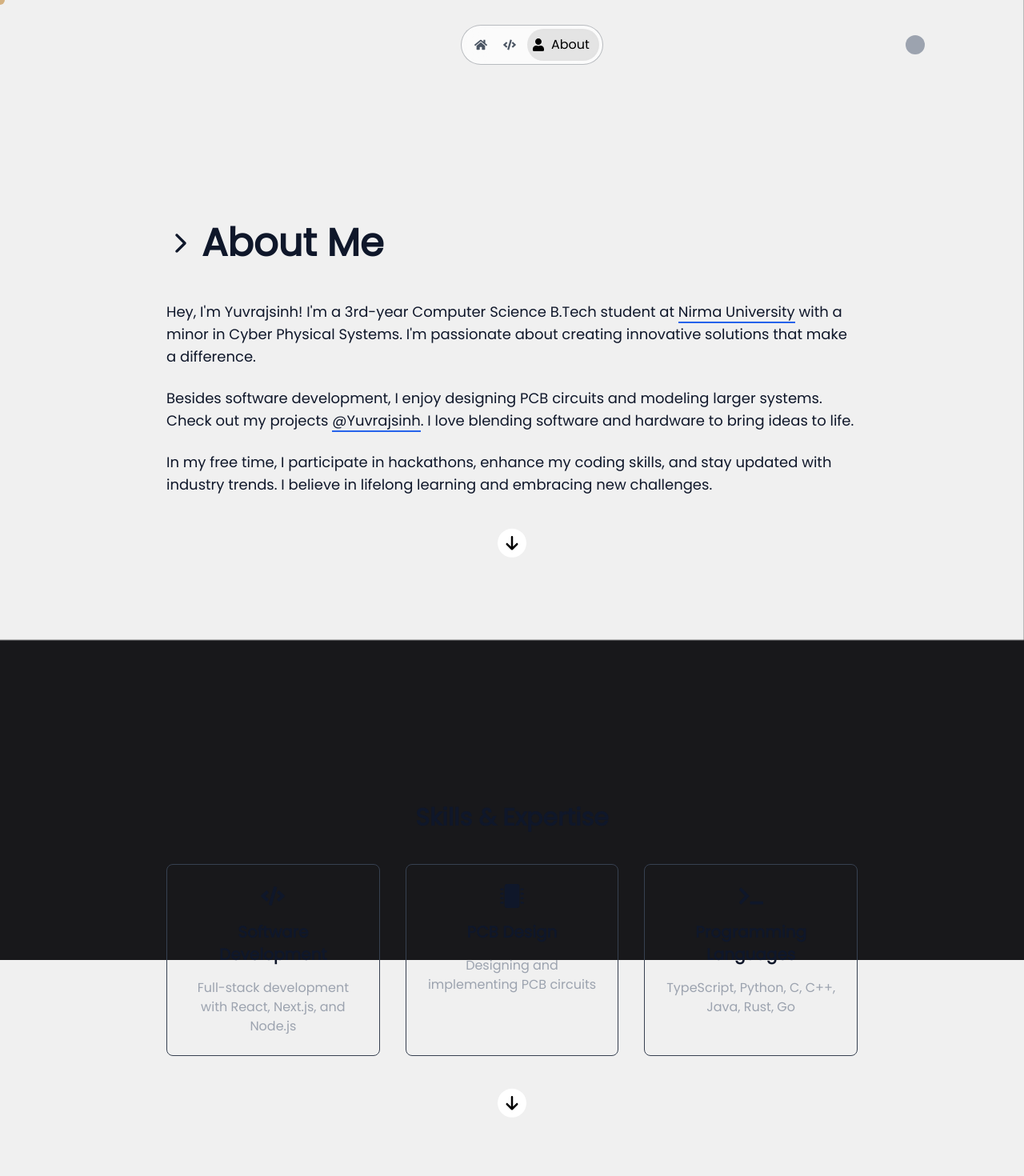
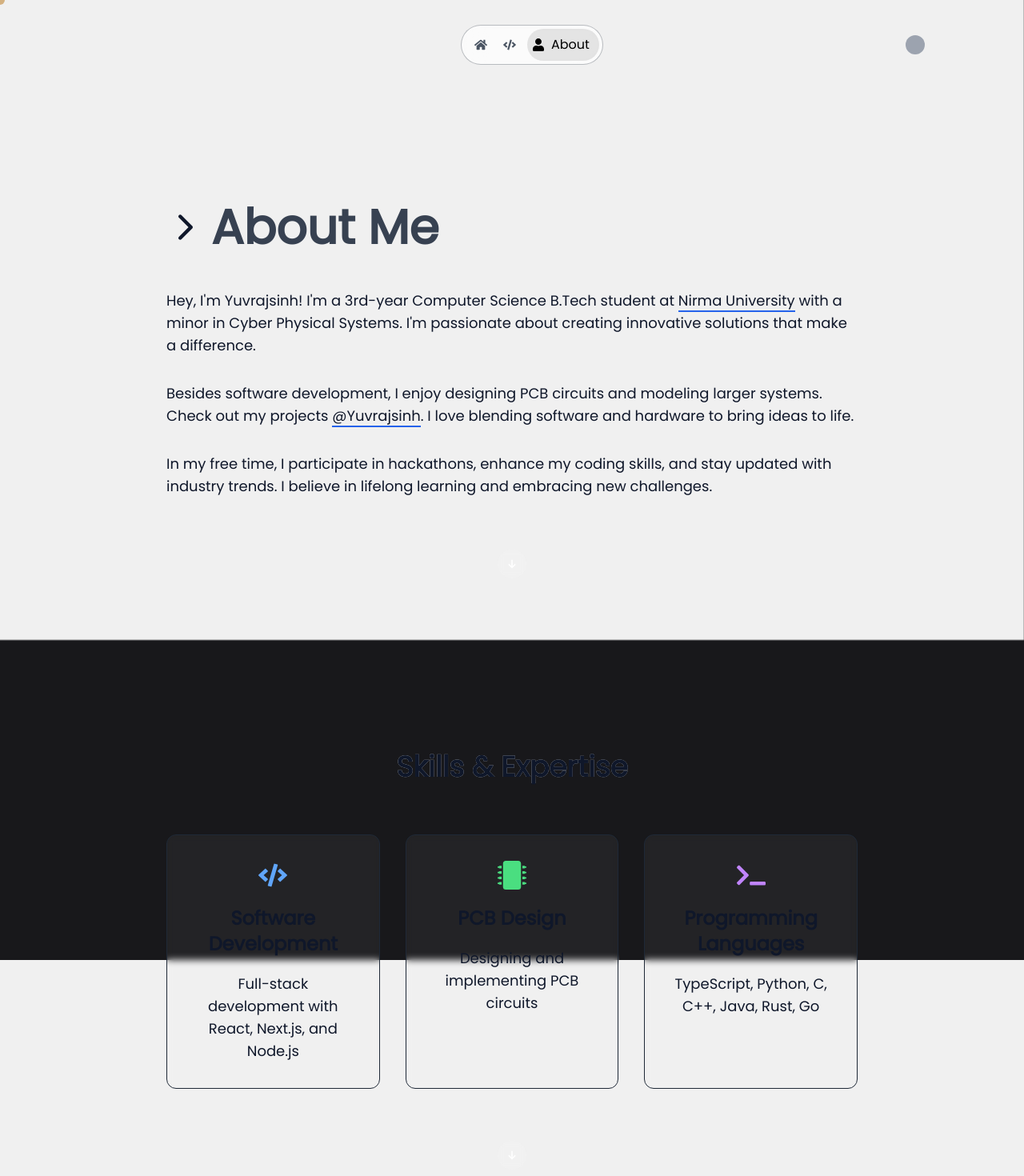
Before and after one commit to yuvrajsinh5252/website, a Next.js app: page /about in a window 1280 px wide. Shown: the top 1470 px of the page at 80% size. Built offline with nearby package versions, Linux system fonts and the light colour scheme.

Commit message:
feat: enhance UI

```diff
--- a/src/app/about/page.tsx
+++ b/src/app/about/page.tsx
@@ -45,22 +45,22 @@
   const fadeIn = {
     initial: { opacity: 0, y: 20 },
     animate: { opacity: 1, y: 0 },
-    transition: { duration: 0.6 },
+    transition: { duration: 0.8, ease: "easeOut" },
   };
 
   const skills = [
     {
-      icon: <FaCode className="text-3xl" />,
+      icon: <FaCode className="text-4xl text-blue-400" />,
       title: "Software Development",
       description: "Full-stack development with React, Next.js, and Node.js",
     },
     {
-      icon: <FaMicrochip className="text-3xl" />,
+      icon: <FaMicrochip className="text-4xl text-green-400" />,
       title: "PCB Design",
       description: "Designing and implementing PCB circuits",
     },
     {
-      icon: <FaTerminal className="text-3xl" />,
+      icon: <FaTerminal className="text-4xl text-purple-400" />,
       title: "Programming Languages",
       description: "TypeScript, Python, C, C++, Java, Rust, Go",
     },
@@ -69,15 +69,17 @@
   return (
     <MaxWidthWrapper className="max-w-screen-lg max-sm:px-4">
       <section
-        className="min-h-screen flex flex-col justify-center pt-28 sm:pt-44"
+        className="min-h-screen flex flex-col justify-center pt-28 sm:pt-44 relative"
         id="introduction"
       >
-        <motion.div {...fadeIn} className="space-y-8 sm:space-y-12">
-          <h1 className="flex gap-2 items-center text-4xl sm:text-5xl font-bold">
-            <IoIosArrowForward className="text-3xl sm:text-4xl max-sm:hidden" />
-            <span className="max-sm:mx-auto">About Me</span>
+        <motion.div {...fadeIn} className="space-y-8 sm:space-y-12 relative">
+          <h1 className="flex gap-2 items-center text-5xl sm:text-6xl font-bold">
+            <IoIosArrowForward className="text-4xl sm:text-5xl max-sm:hidden" />
+            <span className="max-sm:mx-auto dark:bg-gradient-to-r from-gray-200 to-gray-400 bg-clip-text text-transparent bg-gray-700">
+              About Me
+            </span>
           </h1>
-          <div className="space-y-4 sm:space-y-6 mx-auto">
+          <div className="space-y-6 sm:space-y-8 mx-auto">
             <p className="text-base sm:text-lg">
               Hey, I&apos;m Yuvrajsinh! I&apos;m a 3rd-year Computer Science
               B.Tech student at{" "}
@@ -106,40 +108,40 @@
         <motion.div
           animate={{ y: [0, 10, 0] }}
           transition={{ repeat: Infinity, duration: 1.5 }}
-          className="flex justify-center mt-8 sm:mt-10"
+          className="flex justify-center mt-12 sm:mt-16"
         >
           <FaArrowDown
             onClick={() => scrollToSection(1)}
-            className="cursor-pointer text-3xl sm:text-4xl rounded-full bg-white p-2 text-black"
+            className="cursor-pointer text-3xl sm:text-4xl rounded-full bg-white/10 backdrop-blur-sm p-3 text-white hover:bg-white/20 transition-colors"
           />
         </motion.div>
       </section>
 
       <section
-        className="min-h-screen flex flex-col max-sm:pt-20 justify-center"
+        className="min-h-screen flex flex-col max-sm:pt-20 justify-center relative"
         id="skills"
       >
         <motion.div {...fadeIn}>
-          <h2 className="text-2xl sm:text-3xl font-semibold text-center mb-8 sm:mb-10">
+          <h2 className="text-3xl sm:text-4xl font-semibold text-center mb-12 sm:mb-16 bg-clip-text bg-gradient-to-r from-white to-gray-400">
             Skills & Expertise
           </h2>
-          <div className="grid grid-cols-1 sm:grid-cols-2 md:grid-cols-3 gap-4 sm:gap-8">
+          <div className="grid grid-cols-1 sm:grid-cols-2 md:grid-cols-3 gap-6 sm:gap-8">
             {skills.map((skill, index) => (
               <motion.div
                 key={index}
                 initial={{ opacity: 0, y: 20 }}
                 animate={{ opacity: 1, y: 0 }}
                 transition={{ delay: index * 0.2 }}
-                className="p-4 sm:p-6 rounded-lg border border-gray-700 hover:border-gray-500 transition-colors"
+                className="p-6 sm:p-8 rounded-xl border border-gray-800 hover:border-gray-600 transition-all duration-300 backdrop-blur-sm bg-white/5 hover:bg-white/10 group"
               >
-                <div className="flex flex-col items-center text-center space-y-3 sm:space-y-4">
-                  {skill.icon}
-                  <h3 className="text-lg sm:text-xl font-semibold">
+                <div className="flex flex-col items-center text-center space-y-4 sm:space-y-5">
+                  <div className="transform group-hover:scale-110 transition-transform duration-300">
+                    {skill.icon}
+                  </div>
+                  <h3 className="text-xl sm:text-2xl font-semibold">
                     {skill.title}
                   </h3>
-                  <p className="text-sm sm:text-base text-gray-400">
-                    {skill.description}
-                  </p>
+                  <p className="text-base sm:text-lg">{skill.description}</p>
                 </div>
               </motion.div>
             ))}
@@ -149,17 +151,17 @@
         <motion.div
           animate={{ y: [0, 10, 0] }}
           transition={{ repeat: Infinity, duration: 1.5 }}
-          className="flex justify-center mt-8 sm:mt-10"
+          className="flex justify-center mt-12 sm:mt-16"
         >
           <FaArrowDown
             onClick={() => scrollToSection(2)}
-            className="cursor-pointer text-3xl sm:text-4xl rounded-full bg-white p-2 text-black"
+            className="cursor-pointer text-3xl sm:text-4xl rounded-full bg-white/10 backdrop-blur-sm p-3 text-white hover:bg-white/20 transition-colors"
           />
         </motion.div>
       </section>
 
       <section
-        className="min-h-screen flex flex-col justify-center"
+        className="min-h-screen flex flex-col justify-center relative"
         id="contact"
       >
         <ContactUs />
--- a/src/app/layout.tsx
+++ b/src/app/layout.tsx
@@ -5,7 +5,7 @@
 import { constructMetadata } from "@/lib/utils";
 import { ThemeProvider } from "@/components/theme/theme-provider";
 import CustomCursor from "@/components/cursor/custom-cursor";
-import AnimatedBackground from "@/components/ui/animated-background";
+import { CustomBackground } from "@/components/ui/custom-background";
 
 const poppins = Poppins({
   subsets: ["latin"],
@@ -32,7 +32,7 @@
       <body className={poppins.className}>
         <ThemeProvider attribute="class" defaultTheme="system" enableSystem>
           <GrowingCircleAnimation />
-          {/* <AnimatedBackground /> */}
+          <CustomBackground />
           <CustomCursor />
           <Navbar />
           <div className="relative z-20">{children}</div>
--- a/src/app/projects/page.tsx
+++ b/src/app/projects/page.tsx
@@ -74,7 +74,7 @@
                       </Link>
                     </div>
                   </div>
-                  <p className="text-sm dark:text-gray-400 text-gray-900 leading-relaxed flex-grow">
+                  <p className="text-sm dark:text-gray-400 leading-relaxed flex-grow">
                     {project.description}
                   </p>
                   <div className="flex flex-wrap gap-2">
--- a/src/app/styles/globals.css
+++ b/src/app/styles/globals.css
@@ -32,7 +32,7 @@
     -webkit-font-smoothing: antialiased;
     box-sizing: border-box;
     -webkit-tap-highlight-color: transparent;
-    @apply transition-colors duration-300 ease-in-out;
+    @apply transition-all duration-200 ease-in-out;
   }
 
   * {
--- a/src/components/cursor/custom-cursor.tsx
+++ b/src/components/cursor/custom-cursor.tsx
@@ -75,7 +75,7 @@
         }}
       />
 
-      <AnimatePresence>
+      <AnimatePresence mode="sync">
         {hoveredElement && (
           <motion.div
             className="fixed top-0 left-0 border-2 border-blue-500/60 rounded-lg pointer-events-none z-40 mix-blend-difference"
--- a/src/components/ui/animated-background.tsx
+++ /dev/null
@@ -1,69 +0,0 @@
-"use client";
-
-import { motion } from "framer-motion";
-import { useTheme } from "next-themes";
-import { useEffect, useState } from "react";
-
-export default function AnimatedBackground() {
-  const { theme } = useTheme();
-  const [mounted, setMounted] = useState(false);
-
-  useEffect(() => {
-    setMounted(true);
-  }, []);
-
-  if (!mounted) return null;
-
-  const isDark = theme === "dark";
-
-  return (
-    <div className="fixed inset-0 z-0">
-      <div
-        className={`absolute inset-0 ${
-          isDark
-            ? "bg-gradient-to-b from-transparent via-gray-900/30 to-gray-900/50"
-            : "bg-gradient-to-b from-transparent via-gray-100/30 to-gray-200/50"
-        }`}
-      />
-
-      <div className="absolute inset-0 overflow-hidden">
-        {[...Array(5)].map((_, i) => (
-          <motion.div
-            key={i}
-            className={`absolute rounded-full ${
-              isDark ? "bg-blue-500/10" : "bg-blue-500/5"
-            } backdrop-blur-3xl`}
-            initial={{
-              opacity: 0.1,
-              x: `${Math.random() * 100}%`,
-              y: `${Math.random() * 100}%`,
-              scale: Math.random() * 2 + 1,
-            }}
-            animate={{
-              x: `${Math.random() * 100}%`,
-              y: `${Math.random() * 100}%`,
-              scale: Math.random() * 2 + 1,
-              opacity: isDark ? [0.1, 0.2, 0.1] : [0.05, 0.1, 0.05],
-            }}
-            transition={{
-              duration: Math.random() * 20 + 10,
-              repeat: Infinity,
-              ease: "linear",
-            }}
-            style={{
-              width: `${Math.random() * 400 + 200}px`,
-              height: `${Math.random() * 400 + 200}px`,
-              filter: isDark ? "none" : "saturate(1.2) brightness(1.1)",
-            }}
-          />
-        ))}
-      </div>
-
-      <div
-        className={`absolute inset-0 bg-noise ${
-          isDark ? "opacity-20" : "opacity-[0.07]"
-        }`}
-      />
-    </div>
-  );
-}
--- /dev/null
+++ b/src/components/ui/custom-background.tsx
@@ -0,0 +1,5 @@
+export function CustomBackground() {
+  return (
+    <div className="fixed inset-0 -z-10 bg-[radial-gradient(ellipse_at_top,_var(--tw-gradient-stops))] from-blue-50 via-blue-50 to-white dark:bg-[radial-gradient(ellipse_at_top,_var(--tw-gradient-stops))] dark:from-gray-900 dark:via-gray-900 dark:to-black" />
+  );
+}
--- a/tailwind.config.ts
+++ b/tailwind.config.ts
@@ -28,6 +28,7 @@
       animation: {
         popout: "popout 0.1s ease-out",
         wiggle: "wiggle 1.5s ease-in-out infinite",
+        gradient: "gradient 15s ease infinite",
       },
     },
   },
```
